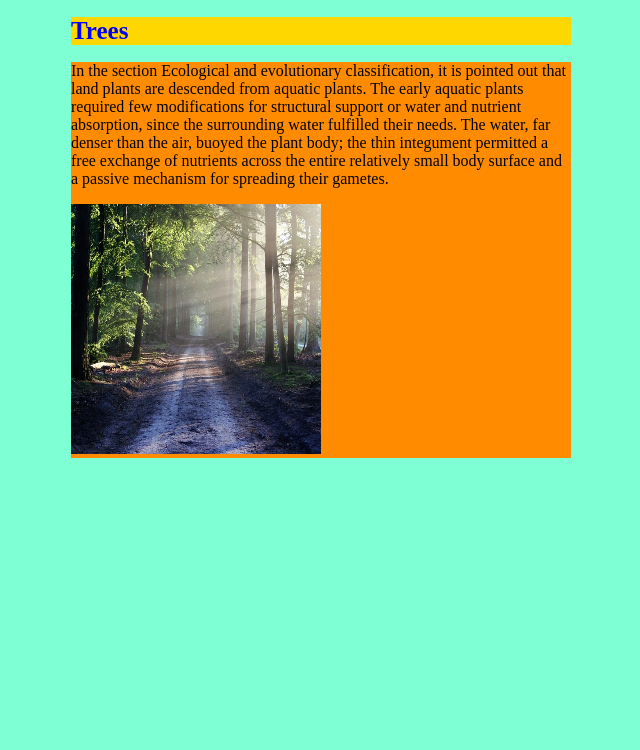
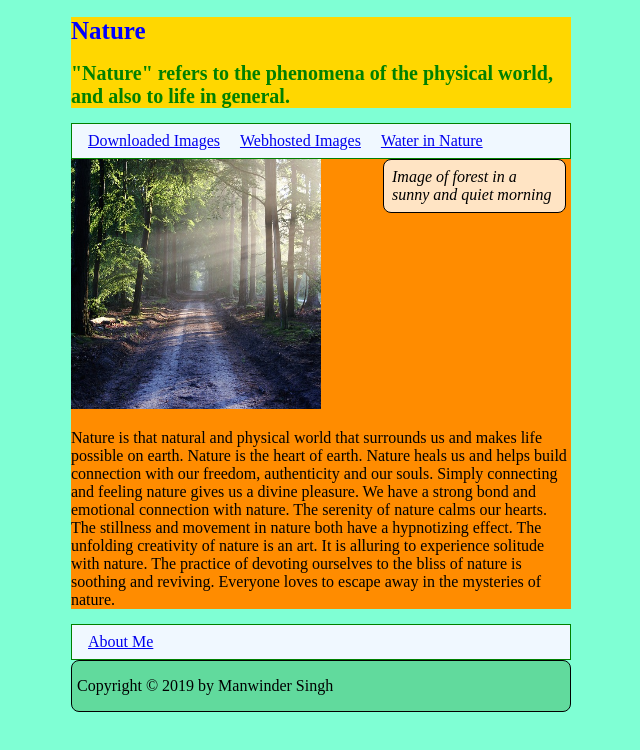
Before and after one commit to manwinder768/ManwinderSingh.github.io, a plain HTML site: page theme/index.html in a window 1280 px wide. Shown: the whole page, without its empty margins (319-959 px from the left). Drawn offline with Linux system fonts and the light colour scheme.

Commit message:
homework

```diff
--- a/theme/index.html
+++ b/theme/index.html
@@ -6,17 +6,34 @@
     <meta http-equiv="X-UA-Compatible" content="ie=edge">
     <title>Nature</title>
     <link href="../styles/styles.css" rel="stylesheet">
+    <link rel="shortcut icon" href="../images/favicon.png" type="image/png">
 </head>
 <body>
  <header>
- <h1>Trees</h1>
+ <h1>Nature</h1>
+ <h2>"Nature" refers to the phenomena of the physical world, and also to life in general.</h2>
  </header>
 <main>
-    <p>In the section Ecological and evolutionary classification, it is pointed out that land plants are descended from aquatic plants. The early aquatic plants required few modifications for structural support or water and nutrient absorption, since the surrounding water fulfilled their needs. The water, far denser than the air, buoyed the plant body; the thin integument permitted a free exchange of nutrients across the entire relatively small body surface and a passive mechanism for spreading their gametes.</p>
-        <img class="fit-picture"
-        src="../images/the-road-815297_640.jpg"
-        alt="morning">
+      <nav>
+          <ul>
+              <li><a href = "download-theme-image.html">Downloaded Images</a></li>
+              <li><a href = "webhosted-image.html"> Webhosted Images</a></li>
+              <li><a href = "water.html">Water in Nature</a></li>
+          </ul>
+      </nav>
+      <img class ="fit-picture" src="../images/the-road-815297_640.jpg" alt="morning">
+     <aside>Image of forest in a sunny and quiet morning</aside>
+
+    <p>Nature is that natural and physical world that surrounds us and makes life possible on earth. Nature is the heart of earth. Nature heals us and helps build connection with our freedom, authenticity and our souls. Simply connecting and feeling nature gives us a divine pleasure. We have a strong bond and emotional connection with nature. The serenity of nature calms our hearts. The stillness and movement in nature both have a hypnotizing effect. The unfolding creativity of nature is an art. It is alluring to experience solitude with nature. The practice of devoting ourselves to the bliss of nature is soothing and reviving. Everyone loves to escape away in the mysteries of nature.</p>
+
 </main>
-
+   <nav>
+    <ul>
+        <li><a href="../about.html">About Me</a></li>
+    </ul>
+   </nav>
+   <footer>
+    <p>Copyright &copy; 2019 by Manwinder Singh</p>
+   </footer>
 </body>
 </html>
--- /dev/null
+++ b/theme/style-theme/styles2.css
@@ -0,0 +1,53 @@
+body{
+    background-color: bisque;
+
+}
+aside {
+    background-color:cornflowerblue;
+    border: black 1px solid;
+    border-radius: 8px;
+    float: left;
+    font-style: italic;
+    margin-right: 5px;
+    padding: 8px;
+    width: 33%;
+}
+h1{
+    color:red;
+    font-size: 25px;
+}
+
+h2  {
+    color:darkolivegreen;
+    font-size: 20px;
+}
+header{
+    background-color: gold;
+    font-size: 30px;
+}
+figure.left {
+    float: left;
+
+}
+figure.right {
+    float: right;
+}
+
+    main{
+        background-color: darkorange;
+    }
+
+footer{
+    background-color: rgb(97, 218, 157);
+    border: black solid thin;
+    padding-left: 5px;
+    border-radius: 8px;
+    clear:both;
+    }
+p.clear{
+    clear:both;
+    }
+
+h2.clear{
+    clear:both;
+    }
--- /dev/null
+++ b/theme/style-theme/water-style.css
@@ -0,0 +1,9 @@
+body{
+    background-color: turquoise;
+}
+footer{
+    background-color: red;
+    border: black solid thin;
+padding-left: 5px;
+border-radius: 8px;
+}
--- /dev/null
+++ b/theme/style-theme/webstyle.css
@@ -0,0 +1,24 @@
+body{
+    background-color: springgreen;
+}
+header{
+    font-size:20px ;
+    font-style: italic;
+}
+footer{
+    background-color: tomato;
+    border: black solid thin;
+padding-left: 5px;
+border-radius: 8px;
+clear:both;
+}
+h1{
+    background-color: violet;
+}
+figure.right{
+    float:right;
+}
+
+figure.left{
+    float:left;
+}
```
Also changed, not shown: index.html (+1 -1 lines), theme/download-theme-image.html (added, +53 -0 lines), theme/water.html (added, +39 -0 lines), theme/webhosted-image.html (added, +37 -0 lines), theme/images-theme/italy-1587287_640.jpg (added), theme/images-theme/sunset-1373171_640.jpg (added), theme/images-theme/waterfall-204398_640.jpg (added), theme/images-theme/woman-1807533_640.jpg (added).
